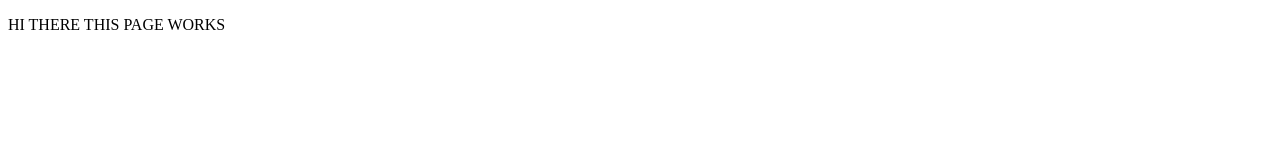
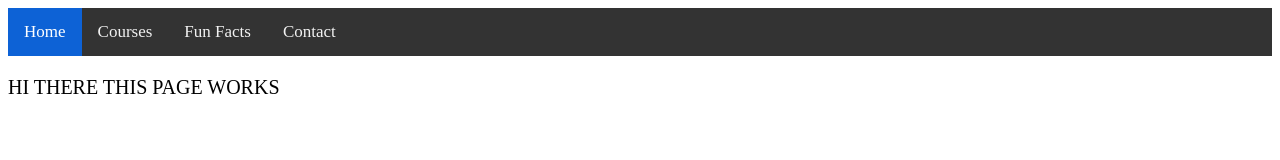
Before and after one commit to HekiliJordan/HekiliJordan.github.io, a plain HTML site: page courses-at-washington-state.html in a window 1280 px wide. Drawn offline with Linux system fonts and the light colour scheme.

Commit message:
Update courses-at-washington-state.html

```diff
--- a/courses-at-washington-state.html
+++ b/courses-at-washington-state.html
@@ -1,5 +1,16 @@
 <!DOCTYPE html>
 <html>
+  <link rel="stylesheet" type="text/css" href="main.css">
+  <!--top navigation menu-->
+  <div class="topnav" id="myTopnav">
+  <a href="https://hekilijordan.github.io/" class="active">Home</a>
+  <a href="courses-at-washington-state.html">Courses</a>
+  <a href="fun-facts-about-hekili.html">Fun Facts</a>
+  <a href="https://www.linkedin.com/in/hekili-jordan-89a55a162/">Contact</a>
+  <a href="javascript:void(0);" class="icon" onclick="myFunction()">
+    <i class="fa fa-bars"></i>
+  </a>
+</div>
 <p> HI THERE THIS PAGE WORKS </p>
 
 </html>
```
